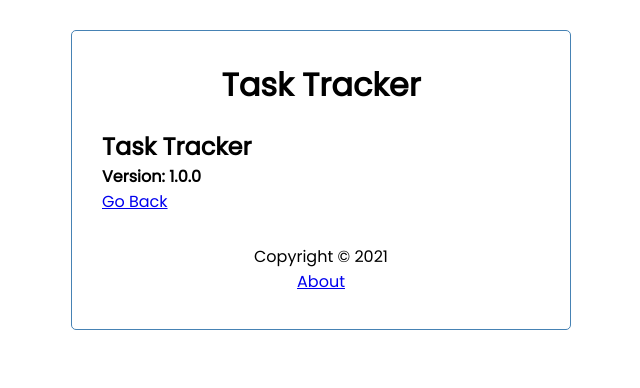
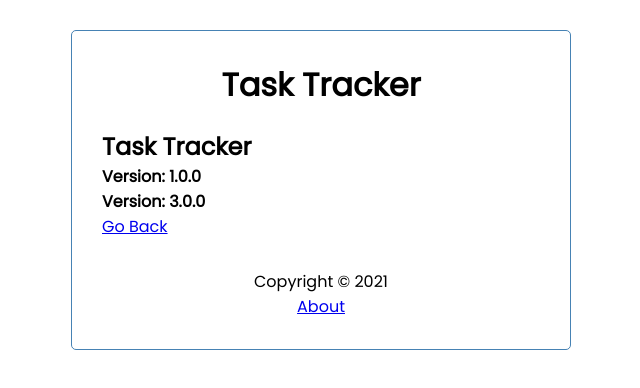
Before and after one commit to maythu1177/angular-crash, an Angular app: page /about in a window 1280 px wide. Shown: the top 388 px of the page, without its empty margins (319-959 px from the left). Built offline with nearby package versions, Linux system fonts and the light colour scheme.

Commit message:
testofUserC

```diff
--- a/src/app/about/about.component.html
+++ b/src/app/about/about.component.html
@@ -1,5 +1,6 @@
 <div>
     <h2>Task Tracker</h2>
     <h4>Version: 1.0.0</h4>
+    <h4>Version: 3.0.0</h4>
     <a routerLink="/">Go Back</a>
 </div>
--- a/src/app/about/about.component.ts
+++ b/src/app/about/about.component.ts
@@ -10,9 +10,6 @@ export class AboutComponent implements OnInit {
   constructor() { }
 
   ngOnInit(): void {
-    console.log('About Page');
-    console.log('Hello');
-    console.log('New');
   }
 
 
```
